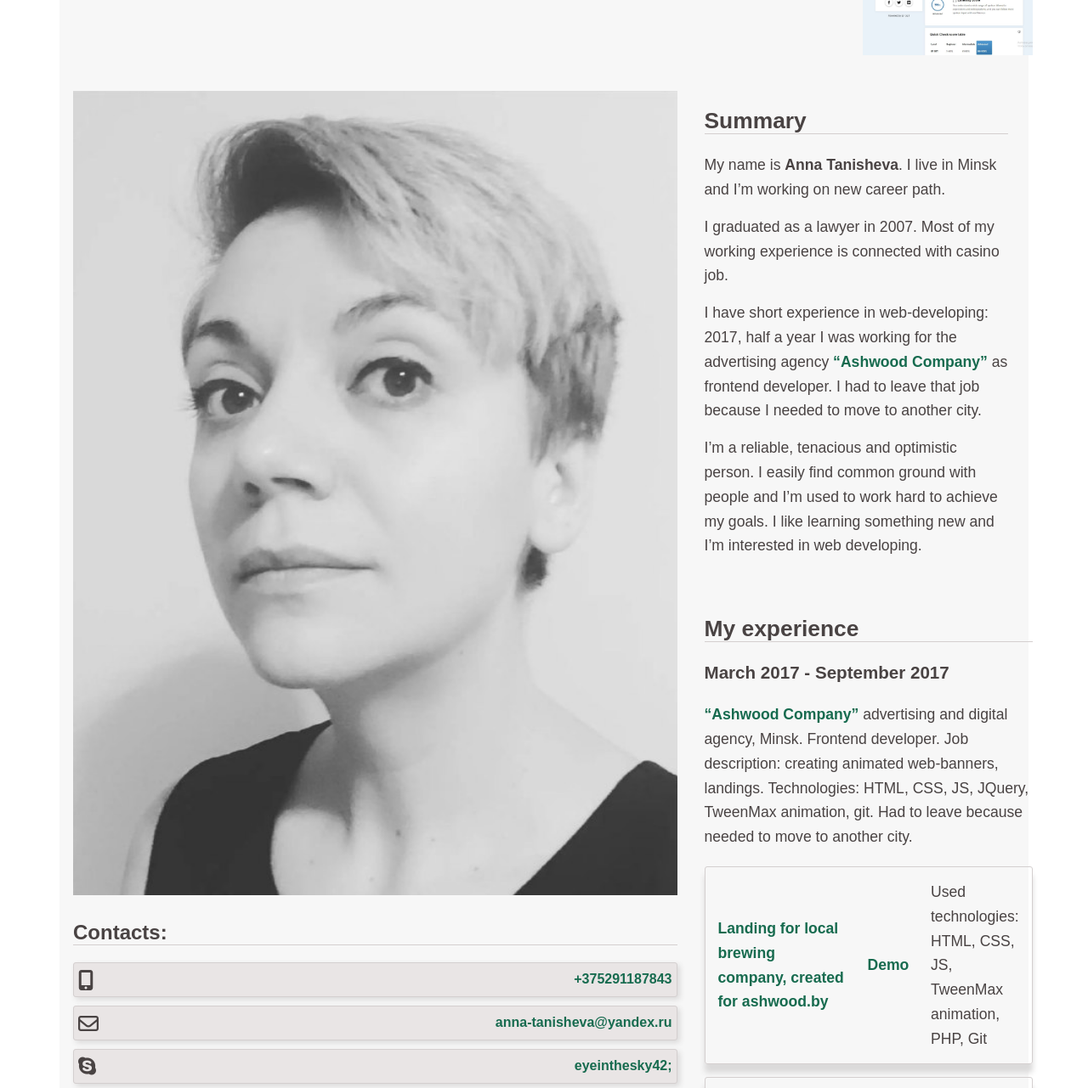
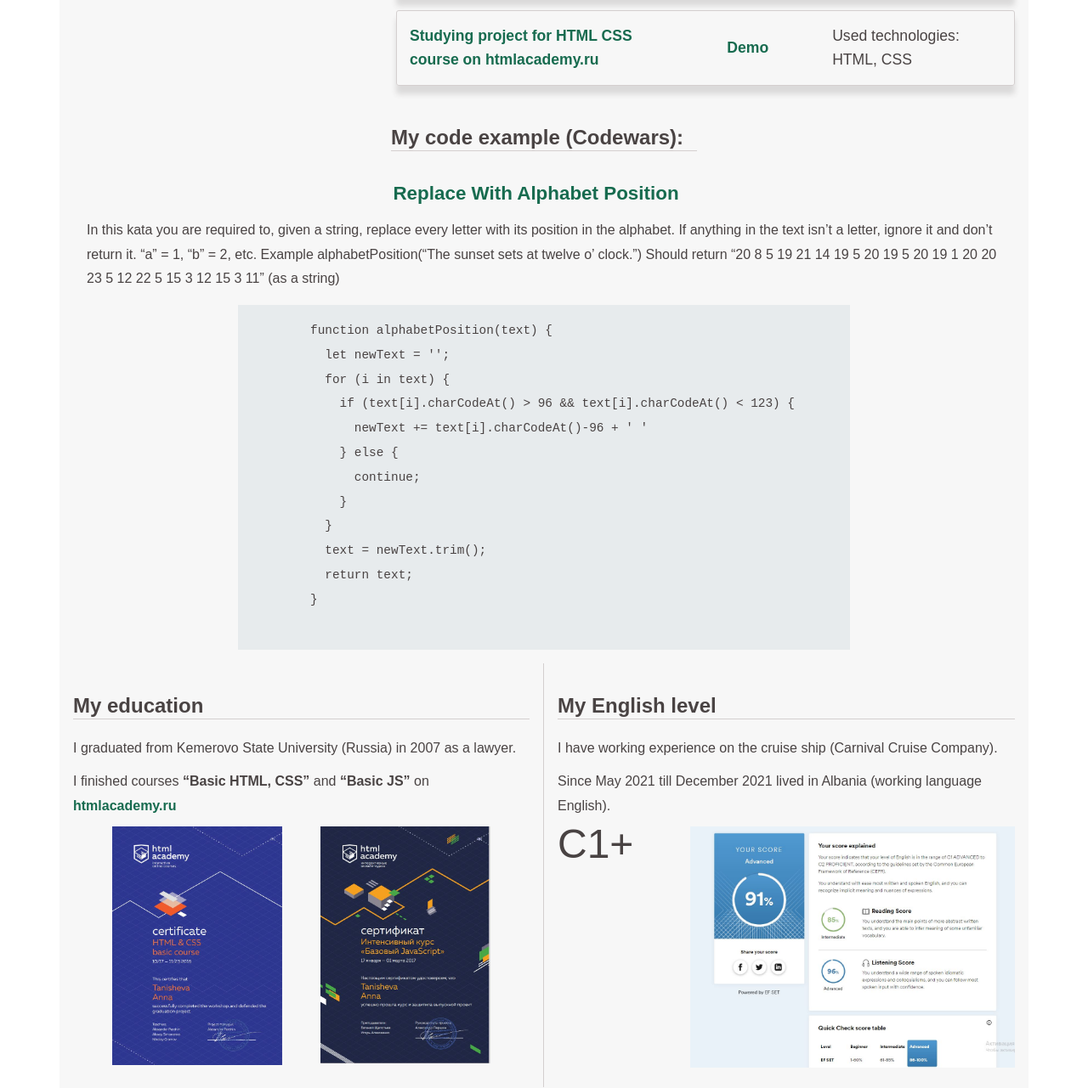
Before and after one commit to anna-tanisheva/cv, a plain HTML site: page index.html in a window 1280 px wide. Shown: the part 1358-2639 px from the top of the page at 85% size. Drawn offline with Linux system fonts and the light colour scheme.

Commit message:
feat: add styles to sections: code, education, english

```diff
--- a/css/style.css
+++ b/css/style.css
@@ -248,3 +248,98 @@ img {
   -ms-grid-column-align: center;
       justify-self: center;
 }
+
+.code {
+  -ms-grid-row: 4;
+  -ms-grid-column: 1;
+  -ms-grid-column-span: 3;
+  grid-area: code;
+}
+
+.code h2 {
+  width: 22.5rem;
+  margin: 0 auto;
+  margin-bottom: 20px;
+}
+
+.code-example {
+  display: block;
+  width: 65%;
+  padding: 1rem;
+  margin: 0 auto;
+  font-size: 0.9rem;
+  background: #e7ebed;
+}
+
+.kata {
+  padding: 1rem;
+}
+
+.kata a {
+  display: block;
+  width: 33%;
+  margin: 0 auto;
+  font-size: 1.4rem;
+  margin-bottom: 14px;
+}
+
+.education-wrapper {
+  -ms-grid-row: 5;
+  -ms-grid-column: 1;
+  -ms-grid-column-span: 3;
+  grid-area: education-wrapper;
+  display: -ms-grid;
+  display: grid;
+  -ms-grid-columns: 1fr 1fr;
+      grid-template-columns: 1fr 1fr;
+      grid-template-areas: "education english";
+  margin-bottom: 15px;
+}
+
+.education {
+  -ms-grid-row: 1;
+  -ms-grid-column: 1;
+  grid-area: education;
+  border-right: 1px solid #d4cfcf;
+}
+
+.education p {
+  margin-bottom: 10px;
+}
+
+.certificates {
+  display: -webkit-box;
+  display: -ms-flexbox;
+  display: flex;
+  -webkit-box-pack: space-evenly;
+      -ms-flex-pack: space-evenly;
+          justify-content: space-evenly;
+}
+
+.english {
+  -ms-grid-row: 1;
+  -ms-grid-column: 2;
+  grid-area: english;
+}
+
+.english p {
+  margin-bottom: 10px;
+}
+
+.lvl-wrapper {
+  display: -webkit-box;
+  display: -ms-flexbox;
+  display: flex;
+  -webkit-box-pack: justify;
+      -ms-flex-pack: justify;
+          justify-content: space-between;
+}
+
+.lvl-wrapper img {
+  width: 71%;
+}
+
+.lvl {
+  padding-top: 0.4rem;
+  font-size: 3rem;
+}
```
